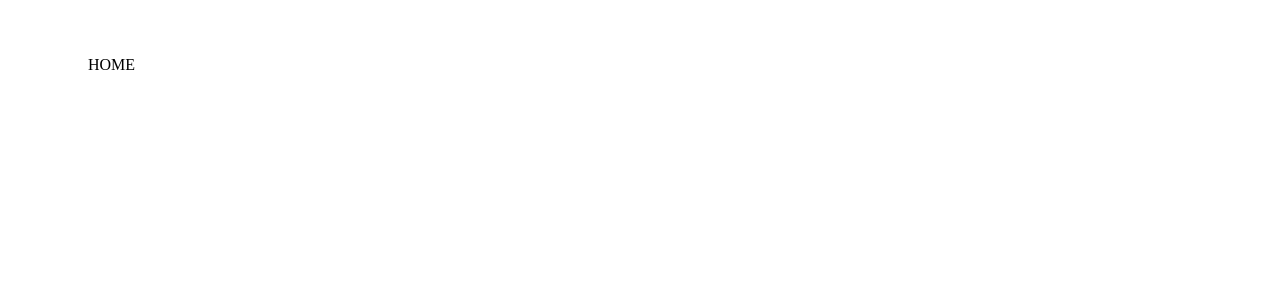
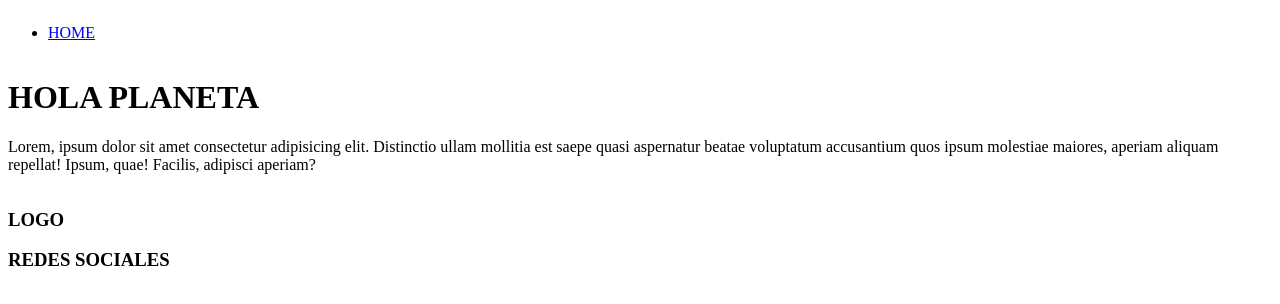
Before and after one commit to profeEma/clase12_sass, a website: page index.html in a window 1280 px wide. Drawn offline with Linux system fonts and the light colour scheme.

Commit message:
maquetamos index con grids y sass

```diff
--- a/index.html
+++ b/index.html
@@ -9,6 +9,7 @@
     <link rel="stylesheet" href="css/style.css">
 </head>
 <body>
+    <div class="grid">
         <header>
             <nav>
                 <ul>
@@ -16,5 +17,22 @@
                 </ul>
             </nav>
         </header>
+        <main>
+            <div class="encabezado">
+                <h1>HOLA PLANETA</h1>
+            </div>
+            <div class="parrafo">
+                <p>Lorem, ipsum dolor sit amet consectetur adipisicing elit. Distinctio ullam mollitia est saepe quasi aspernatur beatae voluptatum accusantium quos ipsum molestiae maiores, aperiam aliquam repellat! Ipsum, quae! Facilis, adipisci aperiam?</p>
+            </div>
+        </main>
+        <footer>
+            <div class="logo">
+                <h3>LOGO</h3>
+            </div>
+            <div class="rrss">
+                <h3>REDES SOCIALES</h3>
+            </div>
+        </footer>
+    </div>
 </body>
 </html>
--- a/scss/style.scss
+++ b/scss/style.scss
@@ -5,11 +5,25 @@ $black:black;
 $white:white;
 $f-size-p-desktop:20px;
 $f-size-p-mobile:18px;
-
+$grid:grid;
+$auto:auto;
+$full-width:100%;
+.grid{
+    display:$grid;
+    grid-template-columns: $full-width;
+    grid-template-rows: repeat(3,$auto);
+    grid-template-areas:
+    "header"
+    "main"
+    "footer";
+    header{grid-area:header;}
+    main{grid-area:main;}
+    footer{grid-area:footer}
+}
 // NESTING
 header{
     background-color:$white;
-    nav{
+    .nav{
         padding:20px;
         margin:10px;
         ul{
```
Also changed, not shown: css/style.css, 1 other file. Lines whose indentation alone changed are shown as unchanged.
